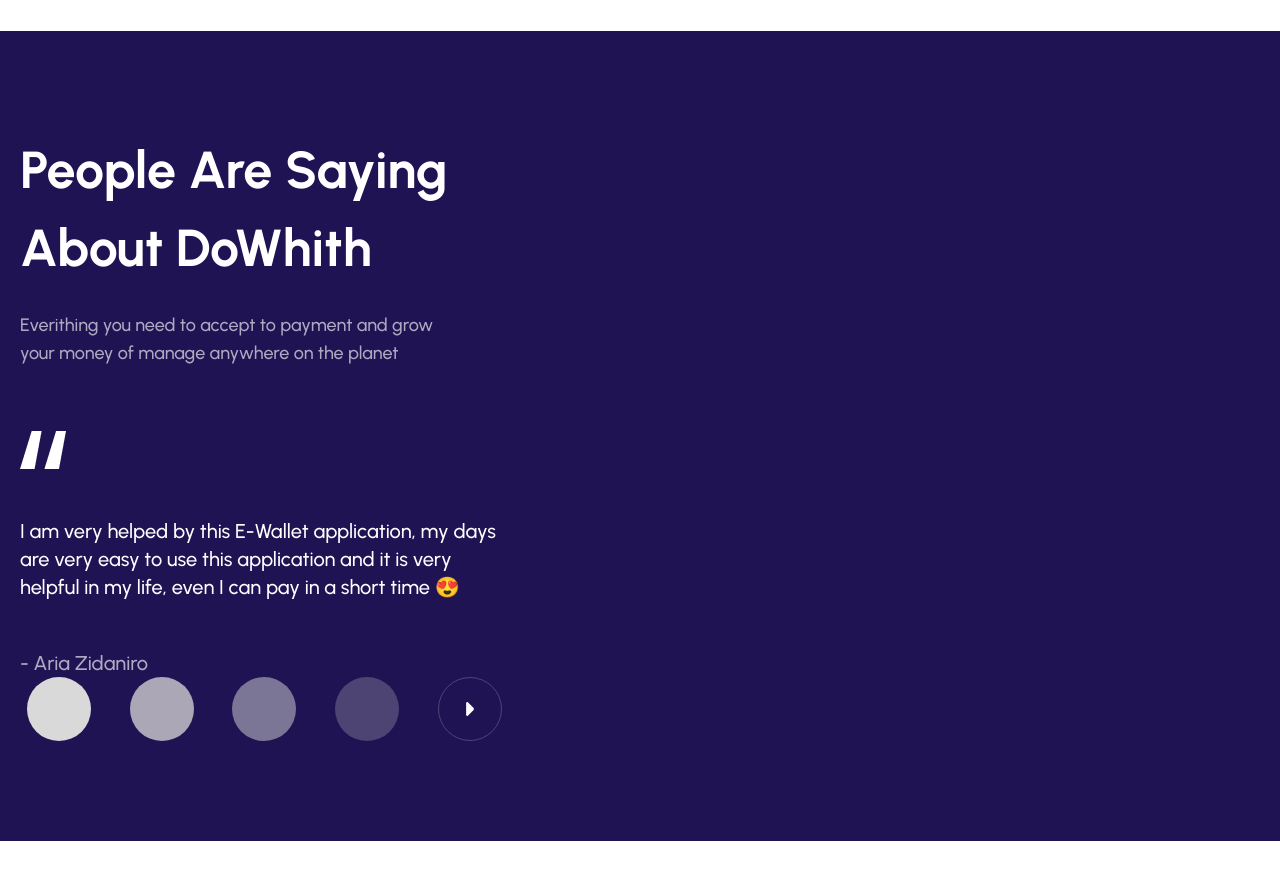
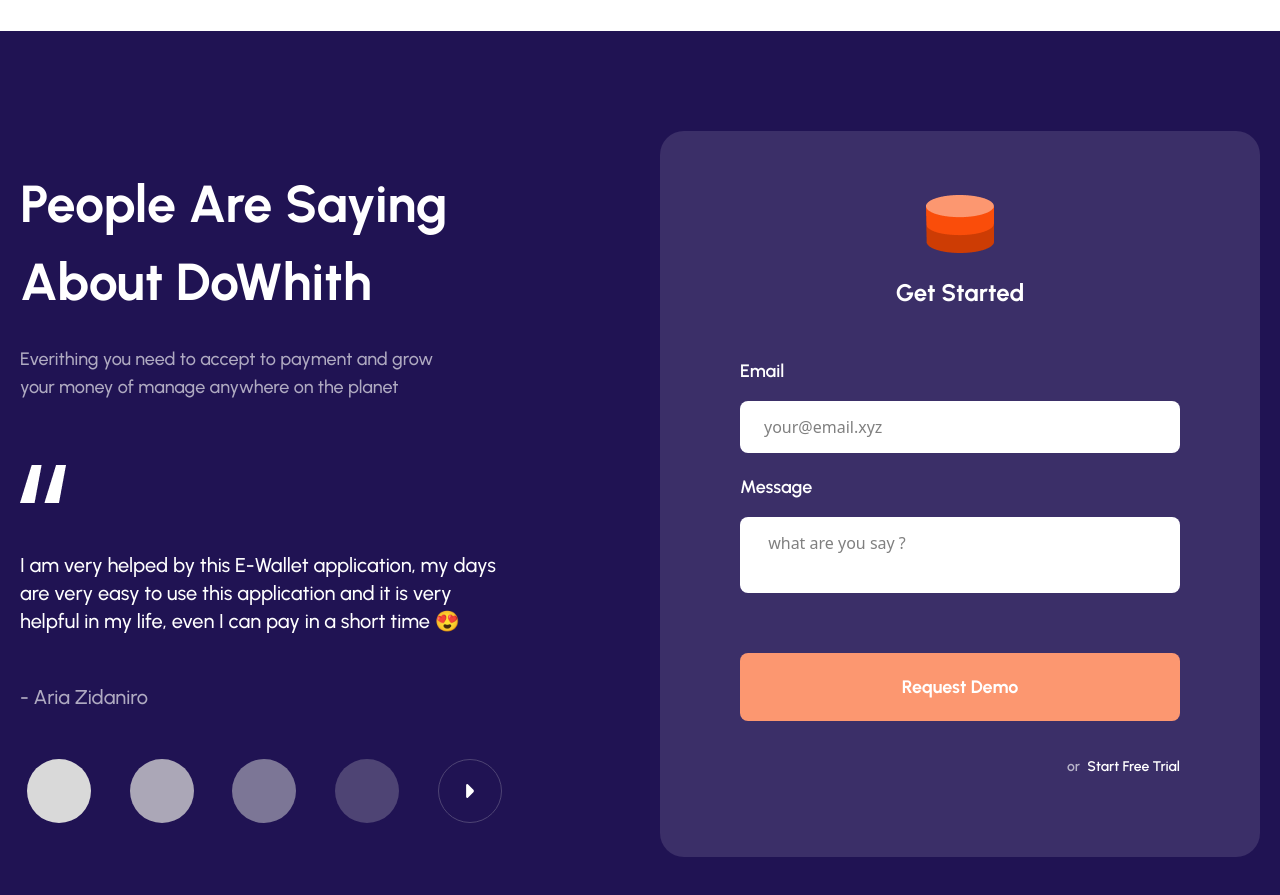
Before and after one commit to mdrifat59/E-wallet, a plain HTML site: page src/index.html in a window 1280 px wide. Shown: the part 5100-5995 px from the top of the page. Before the commit the page ends 5941 px from the top, so only its background shows below. Drawn offline with nearby package versions, Linux system fonts and the light colour scheme.

Commit message:
About dowhith right site done

```diff
--- a/src/index.html
+++ b/src/index.html
@@ -404,7 +404,7 @@
     </section>
 
     <!-- About Dowhith section -->
-    <section class="py-[100px] bg-[#201353]">
+    <section class="py-[100px]  bg-[#201353]">
       <div class="w-width mx-auto">
         <div class="flex justify-between items-center">
           <!-- left site -->
@@ -417,8 +417,8 @@
             <p class="w-[489px] font-['Urbanist'] text-xl font-medium text-[#ffffff] mt-12">I am very helped by this
               E-Wallet application, my days are very easy to use this application and it is very helpful in my life,
               even I can pay in a short time 😍</p>
-            <h3 class="font-['Urbanist'] text-xl font-medium text-[#afaac1] mt-12">- Aria Zidaniro</h3>
-            <div class="flex justify-around gap-6">
+            <h3 class="font-['Urbanist'] text-xl font-medium text-[#afaac1] my-12">- Aria Zidaniro</h3>
+            <div class="flex justify-around gap-6 ">
               <div class="w-[64px] h-[64px] bg-[#d9d9d9] rounded-full"></div>
               <div class="w-[64px] h-[64px] bg-[#aba7b7] rounded-full"></div>
               <div class="w-[64px] h-[64px] bg-[#7c7696] rounded-full"></div>
@@ -428,9 +428,40 @@
               </div>
             </div>
           </div>
+
+          <!-- right site -->
+          <div class="w-[600px] py-16 bg-[#3b2f68] rounded-3xl">
+            <div class="flex flex-col justify-center items-center gap-6">
+              <img src="/src/assets/image/Group 13622.png" class="w-[68px] " alt="">
+              <span class="font-['Urbanist'] font-bold text-2xl text-[#ffffff]">Get Started</span>
+            </div>
+
+            <!-- input -->
+            <div class="flex flex-col gap-5 px-[80px] mt-12">
+              <div class="flex flex-col">
+                <span class="font-['Urbanist'] font-semibold text-lg text-[#ffffff] mb-4">Email</span>
+                <input type="email" placeholder="your@email.xyz"
+                  class=" py-[14px] px-6 bg-[#ffffff] rounded-lg outline-none" name="" id="">
+              </div>
+
+              <div class="flex flex-col">
+                <span class="font-['Urbanist'] font-semibold text-lg text-[#ffffff] mb-4">Message</span>
+                <textarea placeholder=" what are you say ?"
+                  class=" py-[14px] px-6 bg-[#ffffff] rounded-lg resize-none outline-none" name="" id=""></textarea>
+              </div>
+              <button
+                class="font-['Urbanist'] font-bold text-lg text-[#ffffff] mb-4 bg-[#FC9770] rounded-lg py-5 cursor-pointer mt-10">Request
+                Demo</button>
+
+              <div class="text-end font-['Urbanist'] font-semibold text-sm text-[#ffffff] mb-4"><span
+                  class="font-['Urbanist'] font-reguler  text-sm text-[#b8b4c9] mr-1">or</span> Start Free Trial</div>
+
+            </div>
+          </div>
         </div>
       </div>
     </section>
+
   </main>
 
 </body>
```
Also changed, not shown: src/assets/image/Group 13622.png (added).
